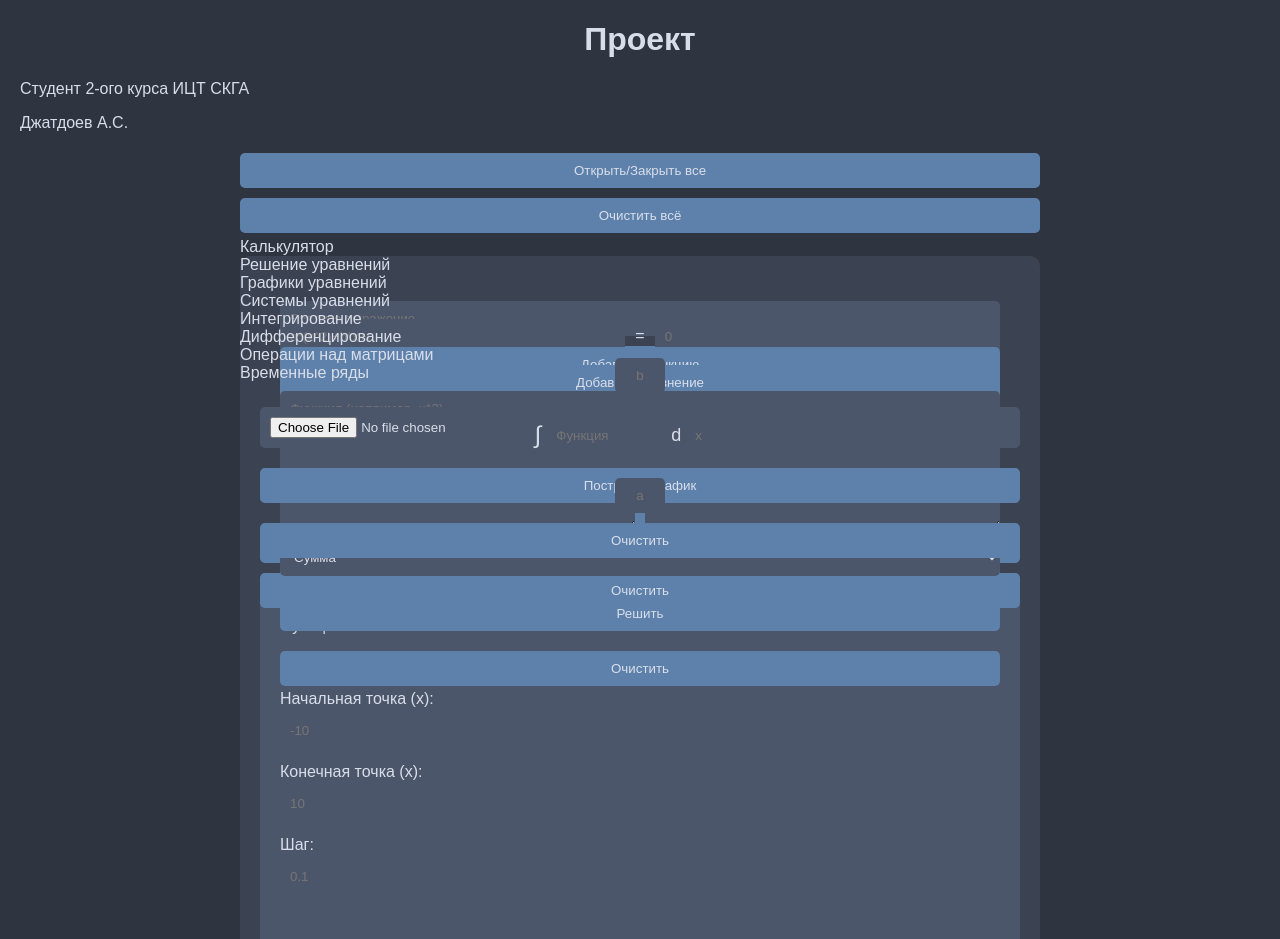
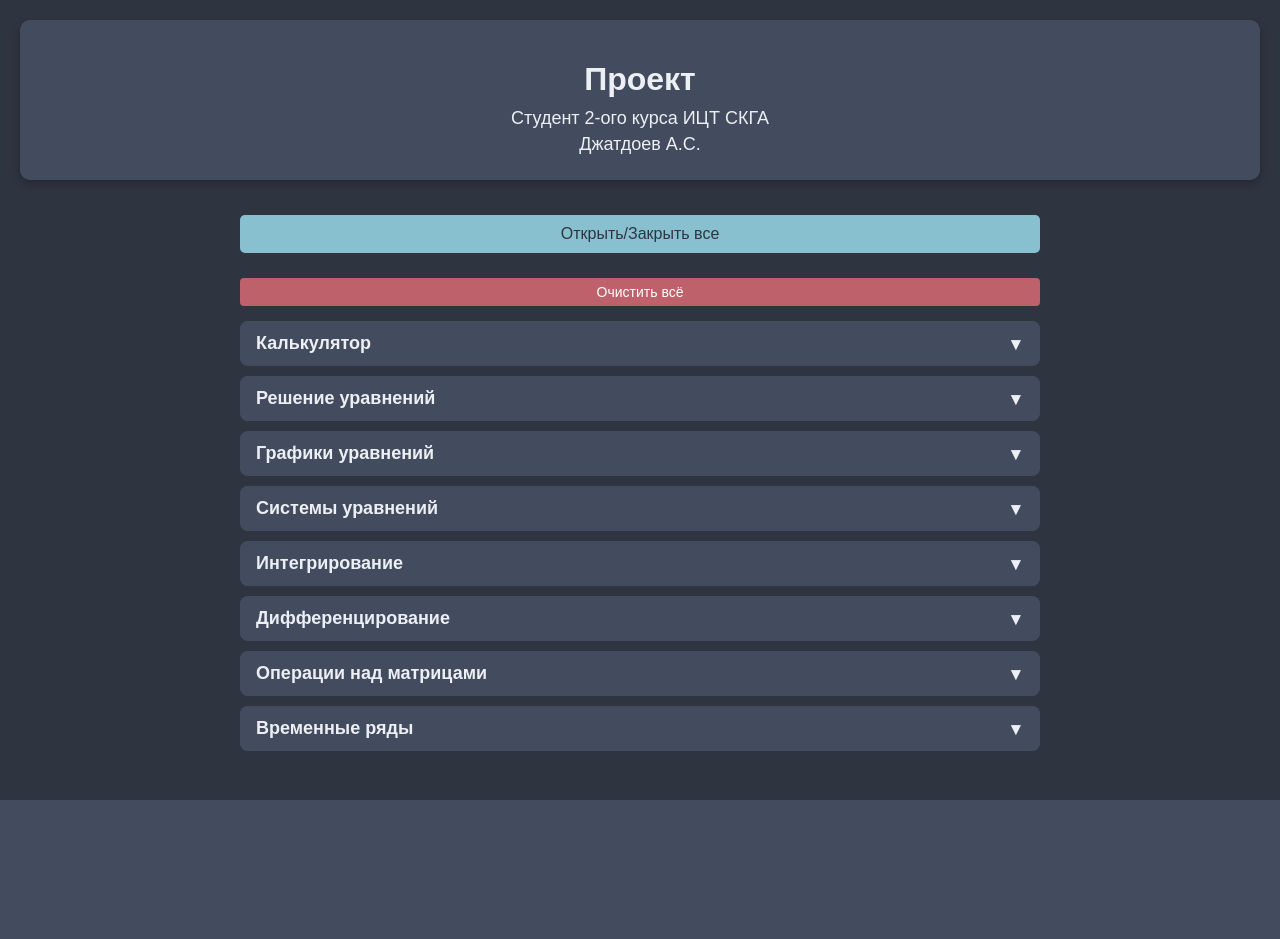
Before and after one commit to AslanDzhatdoev/OOP, a Flask app: page / in a window 1280 px wide. Shown: the top 939 px of the page. After the commit the page ends 800 px from the top, so only its background shows below. Run offline with Flask 3, Linux system fonts and the light colour scheme; some libraries are stand-ins or nearby versions.

Commit message:
styles.css

```diff
--- a/OOP/static/styles.css
+++ b/OOP/static/styles.css
@@ -1,4 +1,24 @@
 /* styles.css */
+.project-header {
+  text-align: center;
+  background-color: #434C5E;
+  color: #ECEFF4;
+  padding: 20px;
+  margin-bottom: 30px;
+  border-radius: 10px;
+  box-shadow: 0 4px 10px rgba(0,0,0,0.2);
+}
+
+.project-header h1 {
+  margin-bottom: 10px;
+  font-size: 32px;
+}
+
+.project-header p {
+  margin: 5px 0;
+  font-size: 18px;
+}
+
 body {
     font-family: Arial, sans-serif;
     background-color: #2E3440;
@@ -71,7 +91,7 @@ button:hover {
 }
 
 .calculator-number-buttons,
-.calculator-other-buttons{
+.calculator-other-buttons {
     display: grid;
     grid-template-columns: repeat(3, 60px);
     grid-template-rows: repeat(4, 60px);
@@ -85,7 +105,7 @@ button:hover {
     grid-template-columns: repeat(3, 60px);
     gap: 10px;
     justify-content: center;
-    height;100px;
+    height: 100px;
 }
 
 .calculator-number-buttons button,
@@ -140,6 +160,7 @@ button:hover {
 
 .graph-container {
     margin-top: 20px;
+    overflow: visible;
 }
 
 .integral-container {
@@ -189,16 +210,6 @@ button:hover {
     flex-shrink: 1;
 }
 
-.limits-combined {
-    display: flex;
-    align-items: center;
-    gap: 4px;
-    justify-content: center;
-    flex-wrap: nowrap;
-    white-space: nowrap;
-    margin: 5px 0;
-}
-
 .limits-combined span {
     font-size: 18px;
 }
@@ -238,6 +249,7 @@ button:hover {
 .timeseries-plot {
     width: 100%;
     height: 500px;
+    display: none;
 }
 
 @media (max-width: 200px) {
@@ -289,6 +301,129 @@ button:hover {
     padding: 10px;
     resize: vertical;
 }
-.timeseries-plot{
-    display:none;
+
+img {
+    height: 500px;
 }
+
+.function-group {
+    margin-bottom: 50px;
+}
+
+/* АККОРДИОНЫ */
+.accordion-item {
+    margin-top: 10px;
+    border-radius: 8px;
+    background-color: #3B4252;
+    overflow: hidden;
+}
+
+.accordion-header {
+    cursor: pointer;
+    padding: 12px 16px;
+    font-size: 18px;
+    font-weight: 600;
+    background-color: #434C5E;
+    color: #ECEFF4;
+    user-select: none;
+    position: relative;
+    display: flex;
+    justify-content: space-between;
+    align-items: center;
+}
+
+.accordion-body {
+    max-height: 0;
+    overflow: hidden;
+    transition: max-height 0.4s ease;
+}
+
+.accordion-item.open .accordion-body {
+    max-height: 1000px;
+    overflow: visible;
+}
+
+.accordion-header::before {
+    content: '▾';
+    position: absolute;
+    right: 20px;
+    transition: transform 0.3s ease;
+}
+
+.accordion-item.open .accordion-header::before {
+    transform: rotate(180deg);
+}
+
+/* Очистка и кнопки */
+.accordion-clear {
+    background-color: #BF616A;
+    color: white;
+    border: none;
+    border-radius: 4px;
+    padding: 6px 10px;
+    font-size: 14px;
+    cursor: pointer;
+    transition: background-color 0.3s ease;
+}
+
+.accordion-clear:hover {
+    background-color: #D08770;
+}
+
+.accordion-controls {
+    display: flex;
+    justify-content: center;
+    margin-bottom: 15px;
+}
+
+.accordion-controls button {
+    background-color: #88C0D0;
+    color: #2E3440;
+    border: none;
+    border-radius: 5px;
+    padding: 10px 16px;
+    font-size: 16px;
+    cursor: pointer;
+    transition: background-color 0.3s ease;
+}
+
+.accordion-controls button:hover {
+    background-color: #8FBCBB;
+}
+
+#scrollToTopBtn {
+    position: fixed;
+    bottom: 30px;
+    right: 30px;
+    z-index: 999;
+    font-size: 22px;
+    background-color: #5eac95;
+    color: white;
+    border: none;
+    border-radius: 50%;
+    padding: 12px 16px;
+    cursor: pointer;
+    box-shadow: 0 2px 6px rgba(0,0,0,0.2);
+    display: none;
+    transition: background-color 0.3s ease, transform 0.3s ease;
+    width: 50px;
+}
+
+#scrollToTopBtn:hover {
+    background-color: #67dda2;
+    transform: scale(1.1);
+}
+
+.accordion-item[data-key="system"] .section-dop,
+.accordion-item[data-key="calc"] .section,
+.accordion-item[data-key="graph"] .section-dop {
+    height: auto;
+    max-height: none;
+    overflow: visible;
+}
+
+#timeseries-plot {
+    min-height: 400px;
+    width: 100%;
+    display: block !important;
+}
```
